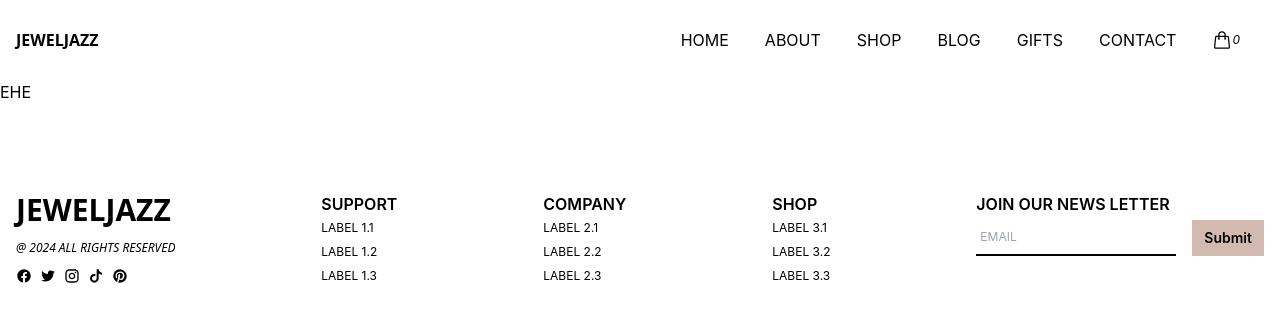
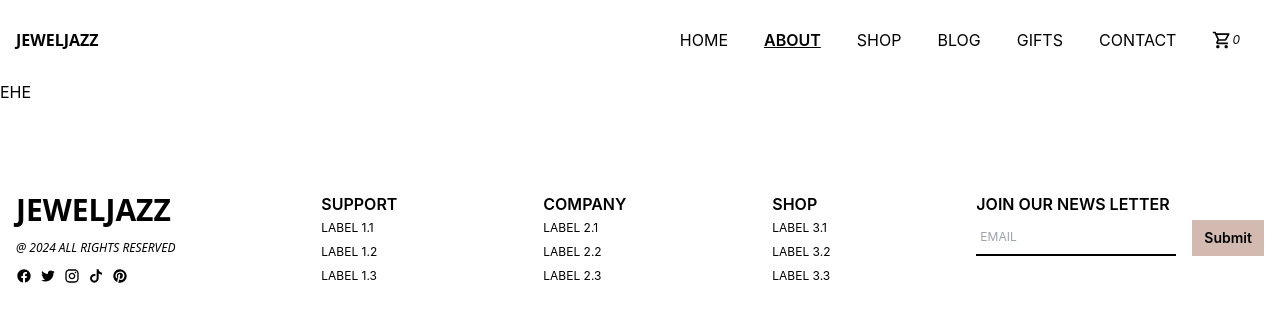
Before and after one commit to yemery/bijou-site, a React (Create React App) app: page /About in a window 1280 px wide. Shown: the top 322 px of the page. Built offline with nearby package versions, Linux system fonts and the light colour scheme.

Commit message:
Added activenavlink 'n cart sidebar

```diff
--- a/package.json
+++ b/package.json
@@ -6,6 +6,7 @@
     "@testing-library/jest-dom": "^5.17.0",
     "@testing-library/react": "^13.4.0",
     "@testing-library/user-event": "^13.5.0",
+    "framer-motion": "^11.0.5",
     "react": "^18.2.0",
     "react-dom": "^18.2.0",
     "react-icons": "^5.0.1",
--- a/src/components/Navbar.jsx
+++ b/src/components/Navbar.jsx
@@ -1,17 +1,36 @@
-import React,{useState} from "react";
+import React, { useEffect, useState } from "react";
 import { navbarItems } from "../assets/config";
-import { Link } from "react-router-dom";
+import { Link, useLocation } from "react-router-dom";
 import { HiOutlineShoppingBag } from "react-icons/hi2";
 import { GrMenu, GrClose } from "react-icons/gr";
-import { MdArrowOutward } from "react-icons/md";
+import { MdOutlineShoppingCart,MdOutlineRemoveShoppingCart } from "react-icons/md";
 import Socials from "./Socials";
 const Navbar = () => {
   const [isMenuOpen, setMenuOpen] = useState(false);
-  const [ isCartOpen, setCartOpen ] = useState(false);
+  const [isCartOpen, setCartOpen] = useState(false);
 
   const toggleMenu = () => {
+    if (isCartOpen) {
+
+      setCartOpen(!isCartOpen)
+    }
     setMenuOpen(!isMenuOpen);
+
   };
+  const toggleCart = () => {
+    if (isMenuOpen) {
+
+      setMenuOpen(!isMenuOpen);
+    }
+    setCartOpen(!isCartOpen)
+  };
+  let location = useLocation();
+  const [url, setUrl] = useState(null);
+
+  useEffect(() => {
+    setUrl(location.pathname)
+    console.log(location.pathname)
+  }, [location]);
   return (
     <>
       <div className="w-full h-[80px] bg-white border-b-black fixed top-0  z-10">
@@ -25,20 +44,20 @@ const Navbar = () => {
             <ul className="flex justify-between items-center  bg-transparent  px-6 gap-9">
               {navbarItems.map((e) => (
                 <>
-                <li
-                  key={e.id}
-                  className="flex flex-col items-center  hover:font-semibold"
-                >
+                  <li key={e.id} className="flex flex-col items-center  ">
                     {" "}
-                  <Link to={e.to}>{e.label}</Link>
+                    <Link to={e.to}  className={`${url == e.to ? "font-semibold underline" :""}`}>
+                      {e.label}
+                    </Link>
                     {/* <span className="h-1 w-1 bg-gray-600 rounded-full"></span> */}
                   </li>
                 </>
               ))}
-            <li className="flex items-center ">
-              <Link>
-                <HiOutlineShoppingBag size={20} />
-              </Link>
+              <li className="flex items-center cursor-pointer">
+
+                {!isCartOpen ?           <MdOutlineShoppingCart size={20} onClick={toggleCart} /> :           <MdOutlineRemoveShoppingCart size={20} onClick={toggleCart} />}
+
+
                 <i className="text-xs">0</i>
               </li>
             </ul>
@@ -46,10 +65,8 @@ const Navbar = () => {
           {/* md sm burger */}
           <div className="md:hidden   flex items-center ">
             <ul className="flex  flex-row justify-between items-center gap-4">
-            <li className="flex items-center ">
-              <Link>
-                <HiOutlineShoppingBag size={20} />
-              </Link>
+              <li className="flex items-center cursor-pointer">
+                {!isCartOpen ?           <MdOutlineShoppingCart size={20} onClick={toggleCart} /> :           <MdOutlineRemoveShoppingCart size={20} onClick={toggleCart} />}
                 <i className="text-xs">0</i>
               </li>
               <li className="flex items-center">
@@ -63,51 +80,40 @@ const Navbar = () => {
           </div>
         </div>
 
-      {/* opened */}
-      {/* {isMenuOpen && (
-        <div className="w-full mt-[-80px] h-screen flex flex-row justify-center items-center md:hidden">
-          <ul className="flex flex-col gap-7 justify-items-start">
+        {isMenuOpen && (
+          <div
+            className="  w-[300px] bg-white  absolute right-0 top-0  mt-20 overflow-auto md:hidden "
+            style={{ height: "calc(100vh - 80px)" }}
+          >
+            <ul className="flex flex-col gap-7 justify-center  w-full h-full p-5">
               {navbarItems.map((e) => (
                 <>
                   <li key={e.id}>
                     {" "}
-                  <Link className="text-xl flex items-end  " to={e.to}>
+                    <Link className="text-xl flex items-end  " to={e.to} >
                       {e.label}{" "}
-                    <span>
-                      <MdArrowOutward size={13} />
-                    </span>
-                  </Link>
-                </li>
-              </>
-            ))}
-          </ul>
-        </div>
-      )} */}
-        {isMenuOpen && (
-        <div className="sidebar  w-[300px] bg-white  absolute right-0 top-0  mt-20 overflow-auto " style={{ height: "calc(100vh - 80px)" }}>
-
-       <ul className="flex flex-col gap-7 justify-center  w-full h-full p-5">
-
-            {navbarItems.map((e) => (
-              <>
-                <li key={e.id}>
-                  {" "}
-                  <Link className="text-xl flex items-end  " to={e.to}>
-                    {e.label}{" "}
-
                     </Link>
                   </li>
                 </>
               ))}
 
-                    <Socials/>
+              <Socials />
             </ul>
           </div>
         )}
 
+        {isCartOpen && (
+          <div
+            className="  w-[300px] bg-white  absolute right-0 top-0  mt-20 overflow-auto "
+            style={{ height: "calc(100vh - 80px)" }}
+          >
+            <div className="h">
+              <p>my bag</p>
 
             </div>
-
+          </div>
+        )}
+      </div>
     </>
   );
 };
```
Also changed, not shown: src/components/Footer.jsx (+0 -7 lines), 1 other file (tests, documents, lock files or other folders). Lines whose indentation alone changed are shown as unchanged.
